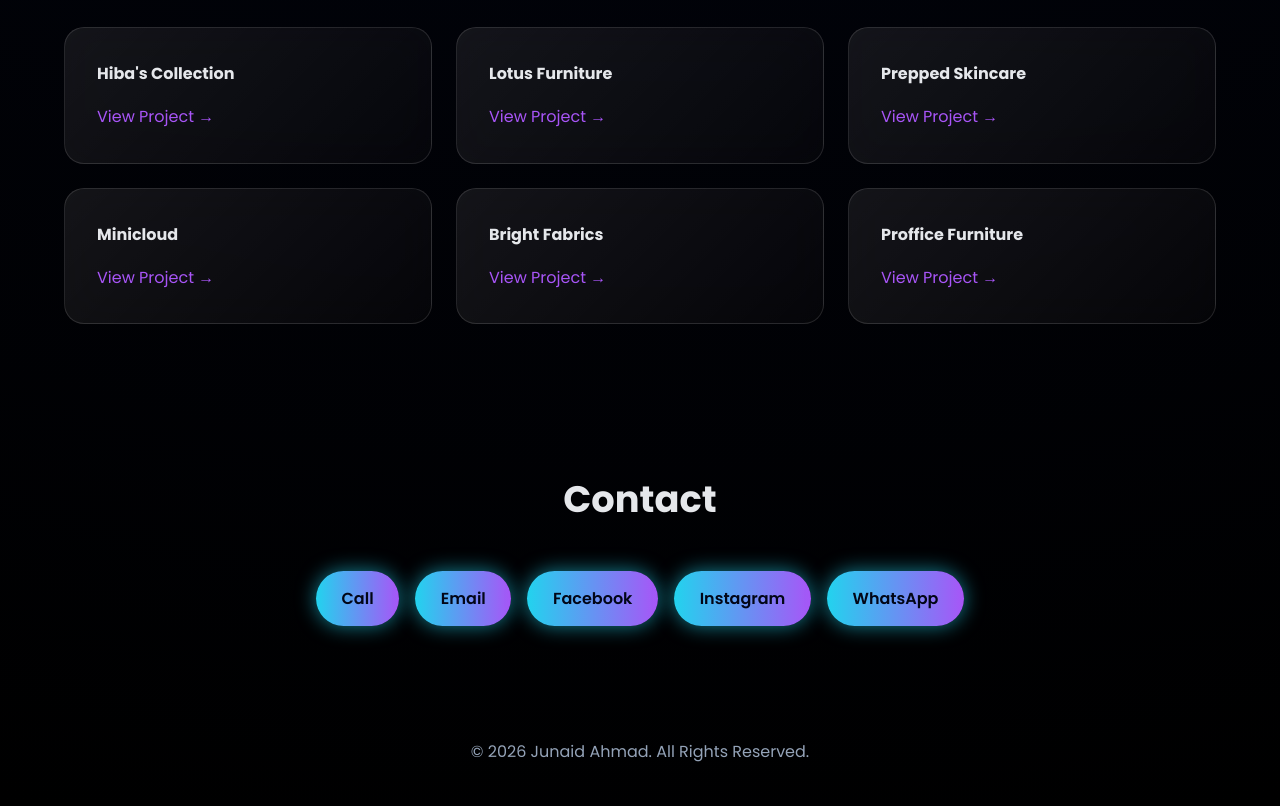
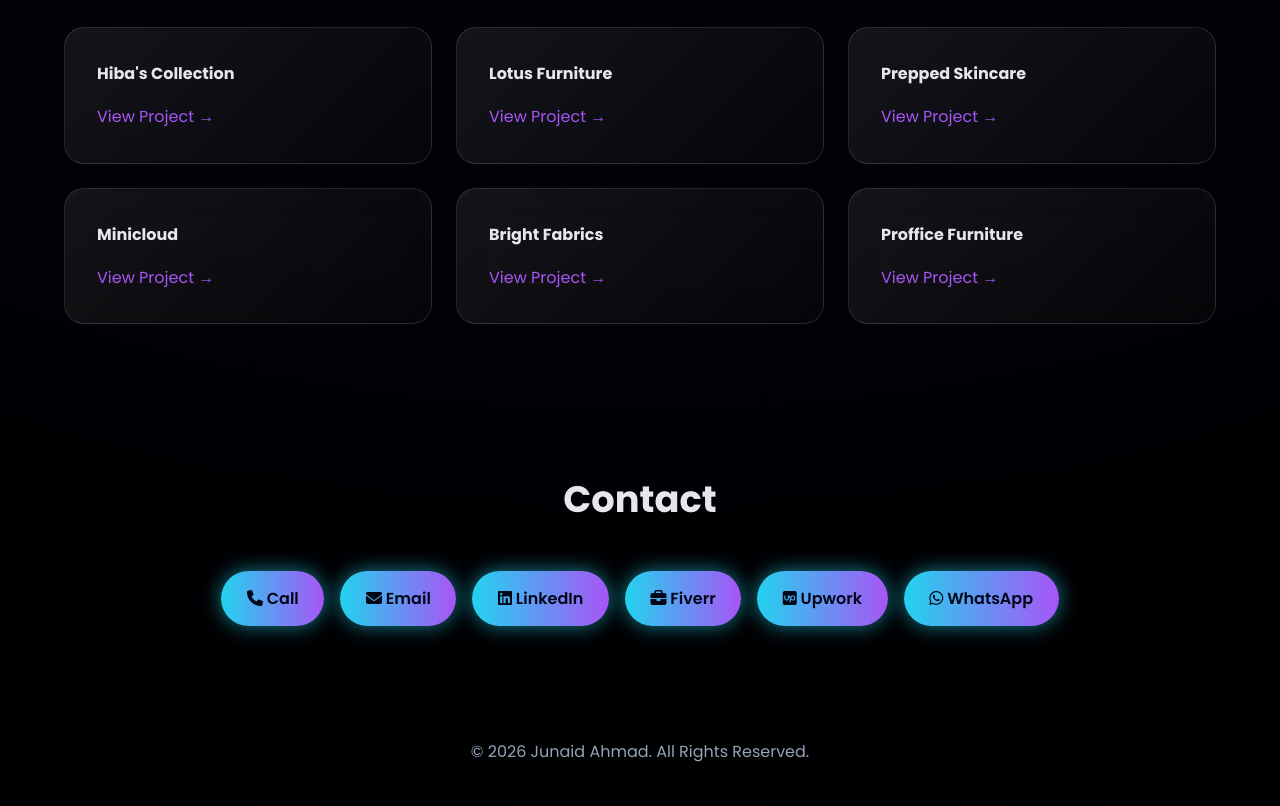
Before and after one commit to junaidahmad1601/My-Portfolio, a plain HTML site: page index.html in a window 1280 px wide. Shown: the part 1536-2342 px from the top of the page. Drawn offline with nearby package versions, Linux system fonts and the light colour scheme.

Commit message:
Update index.html

```diff
--- a/index.html
+++ b/index.html
@@ -6,6 +6,17 @@
   <title>Junaid Ahmad | Shopify Developer</title>
   <meta name="description" content="Junaid Ahmad – Shopify Developer & Frontend Developer specializing in responsive websites and Shopify store creation." />
   <link href="https://fonts.googleapis.com/css2?family=Poppins:wght@300;400;500;600;700&display=swap" rel="stylesheet">
+
+
+  <!-- Google Font -->
+  <link href="https://fonts.googleapis.com/css2?family=Poppins:wght@300;400;500;600;700&display=swap" rel="stylesheet">
+
+  <!-- Font Awesome (Icons) -->
+  <link rel="stylesheet" href="https://cdnjs.cloudflare.com/ajax/libs/font-awesome/6.5.1/css/all.min.css">
+
+  <!-- AOS (Scroll Animations) -->
+  <link href="https://unpkg.com/aos@2.3.4/dist/aos.css" rel="stylesheet">
+
   <style>
     :root {
       --neon-blue: #22d3ee;
@@ -61,7 +72,7 @@
 
     .nav ul { display: flex; gap: 1.5rem; list-style: none; }
     .nav ul li a { font-weight: 500; color: var(--text-muted); }
-    .nav ul li a:hover { color: var(--neon-blue);  transition: 0.2s ease; }
+    .nav ul li a:hover { color: var(--neon-blue); }
 
     /* Hero */
     .hero {
@@ -323,15 +334,21 @@
 <section id="contact">
   <h3>Contact</h3>
   <div class="contact-links">
-    <a href="tel:+923268550348">Call</a>
-    <a href="mailto:junaidahmad1601@gmail.com">Email</a>
-    <a href="https://www.facebook.com/share/1G8iFS6Fkv/" target="_blank">Facebook</a>
-    <a href="https://www.instagram.com/fr.junaid_?igsh=eHI5dGtxN2Y1OWx6" target="_blank">Instagram</a>
-    <a href="https://wa.me/qr/IYAC3XQKY5WNH1" target="_blank">WhatsApp</a>
+    <a href="tel:+923268550348"><i class="fa-solid fa-phone"></i>  Call</a>
+    <a href="mailto:junaidahmad1601@gmail.com"><i class="fa-solid fa-envelope"></i>  Email</a>
+    <a href="https://www.linkedin.com/" target="_blank"><i class="fa-brands fa-linkedin"></i>  LinkedIn</a>
+    <a href="https://www.fiverr.com/" target="_blank"><i class="fa-solid fa-briefcase"></i>  Fiverr</a>
+    <a href="https://www.upwork.com/" target="_blank"><i class="fa-brands fa-upwork"></i>  Upwork</a>
+    <a href="https://wa.me/+923268550348" target="_blank"><i class="fa-brands fa-whatsapp"></i>  WhatsApp</a>
   </div>
 </section>
 
 <footer>© 2026 Junaid Ahmad. All Rights Reserved.</footer>
 
+<script src="https://unpkg.com/aos@2.3.4/dist/aos.js"></script>
+<script>
+  AOS.init({ duration: 900, once: true });
+</script>
+
 </body>
 </html>
```
